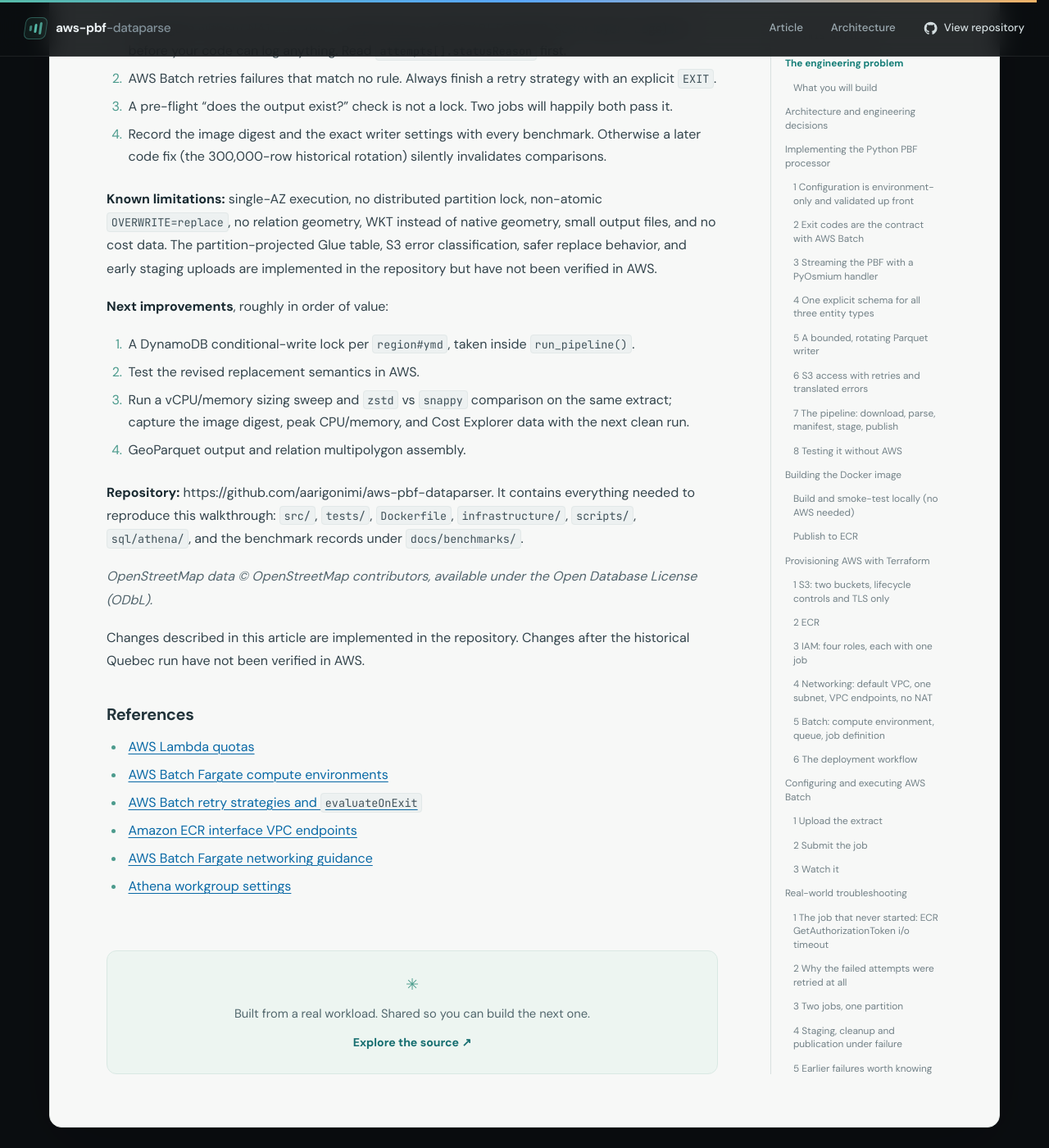
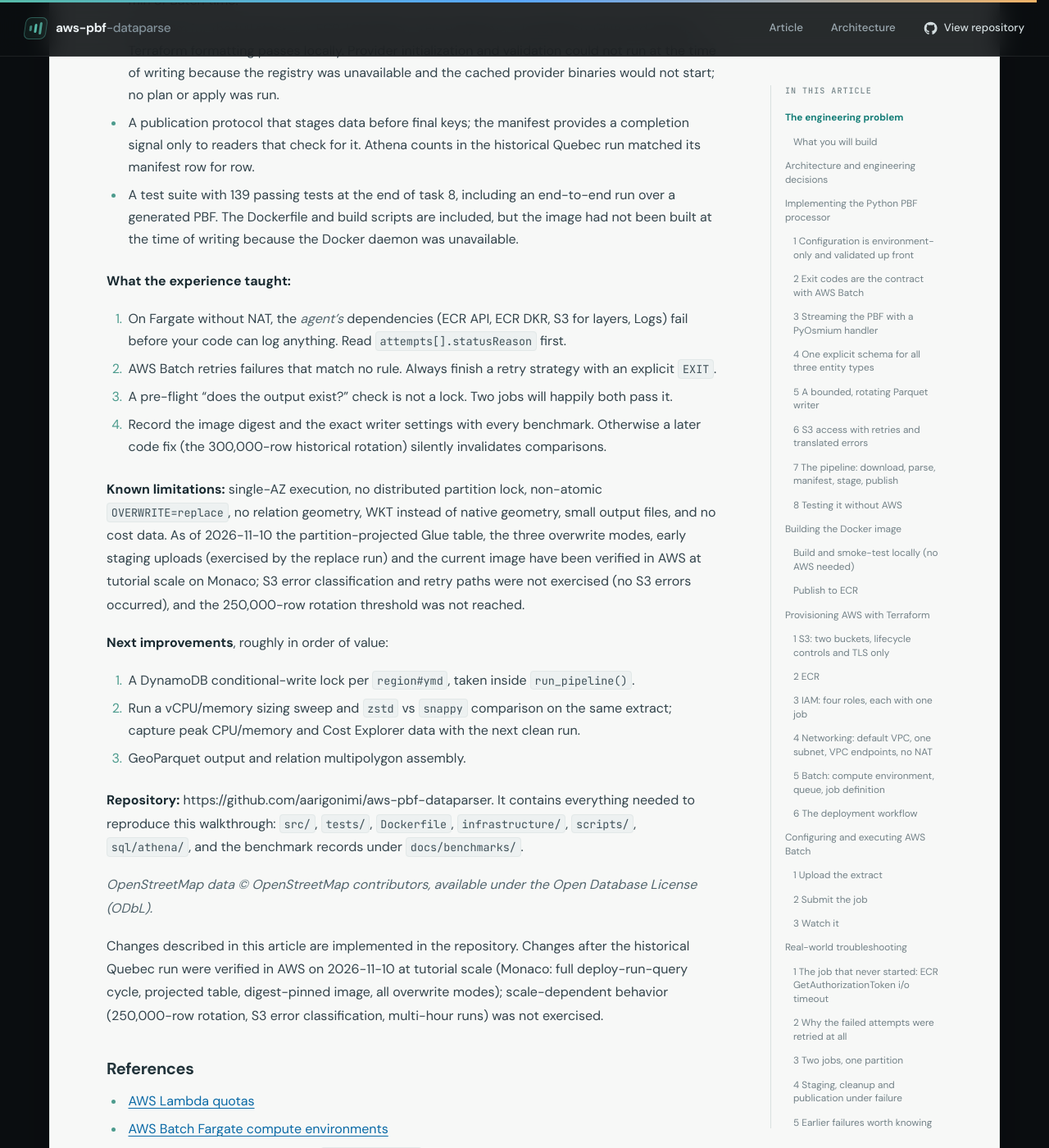
Before and after one commit to aarigonimi/aws-pbf-dataparser, a Jekyll site: the page built from docs/article/implementation-walkthrough.md, in a window 1280 px wide and 1400 px high, scrolled down 46877 px. Shown: the whole window at 82% size. Built offline with Jekyll 4.4.1, drawn with Linux system fonts in a browser that asks for light colours; nearby versions of some CDN libraries; some of the changed text lies outside the part shown.

Commit message:
fix(infrastructure): require Fargate security group for the Batch compute environment
- The Batch API rejects FARGATE compute environments without
  securityGroupIds (ClientException); add a dedicated batch-fargate
  security group used whenever batch_compute_type is FARGATE
- Explain why the endpoints security group uses VPC-CIDR ingress instead
  of an SG-to-SG reference, which blocked group deletion during the
  crawler-to-projected-table migration
- Add a Monaco tutorial-run benchmark record: full deploy-run-query cycle
  verified in AWS on 2026-11-10 with a digest-pinned image, manifest,
  Glue table, Athena counts and all three overwrite modes
- Update verification statements across README, deployment, validation,
  benchmarks and the article walkthrough to reflect the actual AWS
  validation, keeping unexercised behavior (250k-row rotation, S3 error
  classification, rollback-after-failure) explicitly unverified
- Document CE/SG recovery (in-place updates cannot clear
  securityGroupIds; taint-and-recreate queue+CE), SG-reference
  DependencyViolation recovery and long apply timeouts in troubleshooting
- Mark docker_build_push.sh, submit_job.sh and generate_sample_pbf.py
  executable so the documented ./scripts/ invocations work from a fresh
  clone

````diff
--- a/docs/article/implementation-walkthrough.md
+++ b/docs/article/implementation-walkthrough.md
@@ -693,7 +693,7 @@ The job can write staging and final keys, because both live under `curated/`. It
 
 ### 5.4 Networking: default VPC, one subnet, VPC endpoints, no NAT
 
-`networking.tf` discovers the default VPC and its subnets, unless you set `vpc_id`/`subnet_ids`, and creates a Batch security group with open egress. For Fargate, `locals.tf` deliberately pins tasks to **one** subnet: the first of the sorted subnet IDs. The interface endpoints live in that same subnet:
+`networking.tf` discovers the default VPC and its subnets, unless you set `vpc_id`/`subnet_ids`, and creates the Batch security groups with open egress: one for EC2 workers, and one for Fargate task ENIs because the Batch API requires at least one security group ID for FARGATE compute environments. For Fargate, `locals.tf` deliberately pins tasks to **one** subnet: the first of the sorted subnet IDs. The interface endpoints live in that same subnet:
 
 ```hcl
   is_fargate         = var.batch_compute_type == "FARGATE"
@@ -734,7 +734,7 @@ resource "aws_vpc_endpoint" "s3" {
 }
 ```
 
-The endpoint security group accepts TCP 443 only from the Batch security group.
+The endpoint security group accepts TCP 443 from the VPC CIDR rather than from the task security group: an SG-referencing-SG rule couples the two groups' deletion order, which blocked removing the task group during a later stack migration.
 
 The trade-off is explicit. One subnet means one Availability Zone: lower endpoint cost and simpler routing, but no AZ failover for the job. For a batch job that can simply be retried later, I accepted that. If your subnets use custom route tables, add them to `route_table_ids`. The main route table is only correct for subnets without an explicit association.
 
@@ -767,9 +767,12 @@ resource "aws_batch_compute_environment" "osm_compute" {
     aws_iam_role_policy_attachment.batch_service_policy,
     aws_iam_role_policy_attachment.ecs_instance_policy,
     aws_security_group.batch,
+    aws_security_group.batch_fargate,
   ] # tflint-ignore: terraform_unused_depends_on
 }
 ```
+
+The Batch API requires a non-empty `security_group_ids` list even for Fargate (Fargate does not support launch templates), so Fargate tasks use `batch_fargate` while EC2 instances keep `batch`.
 
 `batch_max_vcpus` defaults to 32. With 2-vCPU jobs, that allows up to 16 regions in parallel. The same resource supports `batch_compute_type = "EC2"` with optional Spot (`SPOT_CAPACITY_OPTIMIZED`), which is why the EC2-only arguments are conditional.
 
@@ -1086,7 +1089,7 @@ The table uses Parquet input/output formats and the `ParquetHiveSerDe`. Its proj
 
 `storage.location.template` points to `s3://<curated>/<output_prefix>/region=$${region}/ymd=$${ymd}/entity=$${entity}/`. Injected values avoid maintaining a region or date catalog list; the enum bounds the entity partition to the three directories the writer creates. Since region and date are injected, queries must provide equality filters for both.
 
-The table is declared by `infrastructure/glue.tf`; there is no crawler to run. **This replacement is implemented in the repository but has not been deployed or verified in AWS.** The existing historical Glue crawler observations below describe the previous setup, not the new table. The manifest is not a catalog gate: query only after `_manifest.json` exists, and compare Athena results with it.
+The table is declared by `infrastructure/glue.tf`; there is no crawler to run. **This replacement was deployed on 2026-11-10, replacing the retired crawler stack, and was queried via Athena in the Monaco tutorial validation; the historical Quebec query also returned manifest-matching counts through the projected table.** The existing historical Glue crawler observations below describe the previous setup, not the new table. The manifest is not a catalog gate: query only after `_manifest.json` exists, and compare Athena results with it.
 
 Use the Terraform database/table outputs and the SQL in `sql/athena/validate_entity_counts.sql`. The multi-region validation query is shown in §9. The explicit schema lets one query cover all three entity directories.
 
@@ -1158,7 +1161,7 @@ aws athena get-query-execution --query-execution-id "$QID" \
 aws athena get-query-results --query-execution-id "$QID" --query 'ResultSet.Rows[].Data[].VarCharValue'
 ```
 
-The current repository query in `sql/athena/validate_entity_counts.sql` uses `osm_catalog.osm_curated` and filters on both injected partitions. That query has not been run in AWS.
+The current repository query in `sql/athena/validate_entity_counts.sql` uses `osm_catalog.osm_curated` and filters on both injected partitions. It was run in AWS on 2026-11-10 via the Athena CLI: the Quebec filters returned the historical manifest counts (138,606,771 nodes / 9,897,180 ways / 194,419 relations), and the same query shape with Monaco filters matched the Monaco manifest.
 
 ### 9.2 File inventory consistency
 
@@ -1254,7 +1257,9 @@ These are calculated from the numbers above, not measured directly:
 For a sense of scale only: a later London run in the same account (`london-20261109142209`, also verified from its manifest) processed 13,346,901 entities in 549.270 parse seconds, about 24,299.3 entities/s (`13,346,901 / 549.270`). It produced 46 files totaling 588,845,591 bytes. Two runs of different sizes landing within roughly 10 % of each other suggests per-entity work dominates. It is not a scaling study.
 
 Both historical runs used the older writer, which rotated at 300,000 rows.
-The current code rotates at 250,000 rows and has not been run in AWS.
+The current code rotates at 250,000 rows and was run in AWS for the Monaco
+tutorial validation on 2026-11-10; each Monaco entity fit in a single file, so
+the rotation threshold itself remains unexercised in AWS.
 
 ### 10.3 Interpreting the numbers
 
@@ -1283,7 +1288,7 @@ The current code rotates at 250,000 rows and has not been run in AWS.
 
 **Idempotency.** The output location depends only on `(output_prefix, region, ymd, entity, file index)`. The output content depends only on the input file and settings. Re-running the same input with `OVERWRITE=replace` therefore produces the same keys. `OVERWRITE=error` turns accidental re-runs into fast failures (exit 4) before any download.
 
-**Partial failures.** Manifest-last publication lets cooperating readers reject a partition until `_manifest.json` exists (§7.4). It does not gate Athena queries or S3 listings; those can expose partial data. The validation script checks for the manifest, but direct clients must apply the same rule. Replace now removes the old marker before copying and preserves pre-existing keys during rollback, but it is still not an atomic transaction; these changes are implemented in the repository and have not been verified in AWS.
+**Partial failures.** Manifest-last publication lets cooperating readers reject a partition until `_manifest.json` exists (§7.4). It does not gate Athena queries or S3 listings; those can expose partial data. The validation script checks for the manifest, but direct clients must apply the same rule. Replace now removes the old marker before copying and preserves pre-existing keys during rollback, but it is still not an atomic transaction; all three overwrite modes (`error` exit 4, `skip`, and `replace` with staging cleanup and no leftover objects) were verified in AWS on the small Monaco partition on 2026-11-10, but the rollback-after-mid-run-failure path was not.
 
 **Lifecycle.** Raw extracts (30 d), staging (1 d), noncurrent curated versions (30 d), Athena results (14 d) and incomplete multipart uploads (7 d) all expire automatically (§5.1). ECR keeps 30 tagged images and expires untagged images after 14 days. CloudWatch Logs retention is 30 days.
 
@@ -1360,20 +1365,19 @@ aws batch describe-compute-environments --query 'computeEnvironments[?starts_wit
 3. A pre-flight "does the output exist?" check is not a lock. Two jobs will happily both pass it.
 4. Record the image digest and the exact writer settings with every benchmark. Otherwise a later code fix (the 300,000-row historical rotation) silently invalidates comparisons.
 
-**Known limitations:** single-AZ execution, no distributed partition lock, non-atomic `OVERWRITE=replace`, no relation geometry, WKT instead of native geometry, small output files, and no cost data. The partition-projected Glue table, S3 error classification, safer replace behavior, and early staging uploads are implemented in the repository but have not been verified in AWS.
+**Known limitations:** single-AZ execution, no distributed partition lock, non-atomic `OVERWRITE=replace`, no relation geometry, WKT instead of native geometry, small output files, and no cost data. As of 2026-11-10 the partition-projected Glue table, the three overwrite modes, early staging uploads (exercised by the replace run) and the current image have been verified in AWS at tutorial scale on Monaco; S3 error classification and retry paths were not exercised (no S3 errors occurred), and the 250,000-row rotation threshold was not reached.
 
 **Next improvements**, roughly in order of value:
 
 1. A DynamoDB conditional-write lock per `region#ymd`, taken inside `run_pipeline()`.
-2. Test the revised replacement semantics in AWS.
-3. Run a vCPU/memory sizing sweep and `zstd` vs `snappy` comparison on the same extract; capture the image digest, peak CPU/memory, and Cost Explorer data with the next clean run.
-4. GeoParquet output and relation multipolygon assembly.
+2. Run a vCPU/memory sizing sweep and `zstd` vs `snappy` comparison on the same extract; capture peak CPU/memory and Cost Explorer data with the next clean run.
+3. GeoParquet output and relation multipolygon assembly.
 
 **Repository:** https://github.com/aarigonimi/aws-pbf-dataparser. It contains everything needed to reproduce this walkthrough: `src/`, `tests/`, `Dockerfile`, `infrastructure/`, `scripts/`, `sql/athena/`, and the benchmark records under `docs/benchmarks/`.
 
 *OpenStreetMap data © OpenStreetMap contributors, available under the Open Database License (ODbL).*
 
-Changes described in this article are implemented in the repository. Changes after the historical Quebec run have not been verified in AWS.
+Changes described in this article are implemented in the repository. Changes after the historical Quebec run were verified in AWS on 2026-11-10 at tutorial scale (Monaco: full deploy-run-query cycle, projected table, digest-pinned image, all overwrite modes); scale-dependent behavior (250,000-row rotation, S3 error classification, multi-hour runs) was not exercised.
 
 ### References
 
````
Also changed, not shown: other parts of docs/article/implementation-walkthrough.md (+2 -2 lines), docs/ARCHITECTURE.md (+1 -1 lines), docs/benchmarks/README.md (+11 -4 lines), docs/benchmarks/benchmark-index.json (+14 -0 lines), docs/benchmarks/monaco-20261108.json (added, +81 -0 lines), docs/deployment.md (+5 -2 lines), docs/troubleshooting.md (+44 -3 lines), docs/validation.md (+3 -2 lines), CHANGELOG.md, README.md, 4 other files.
